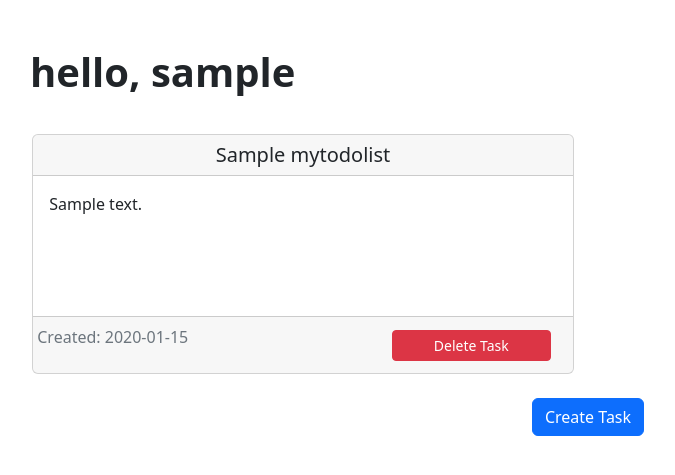
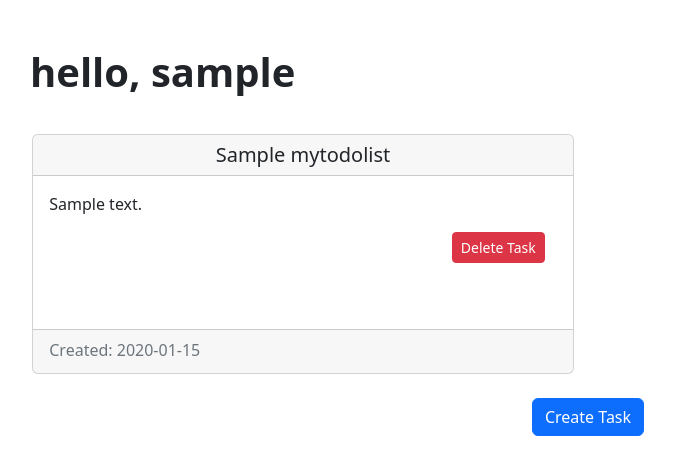
Before and after one commit to fadlanariel/assigment-pbp, a Django app: page /todolist/ in a window 1280 px wide. Shown: the part 54-529 px from the top of the page, without its empty margins (52-727 px from the left). Run offline with Django 4.2, Linux system fonts and the light colour scheme; a user stored in the database is signed in; tables that the repository leaves empty hold one stand-in row (values such as "Sample post"); some libraries are stand-ins or nearby versions.

Commit message:
Move delete button to card body

```diff
--- a/todolist/templates/todolist.html
+++ b/todolist/templates/todolist.html
@@ -47,7 +47,13 @@
   }
 
   #delete-btn {
-    width: 90%;
+    width: fit-content;
+    height: fit-content;
+    align-items: flex-end;
+  }
+
+  #date {
+    margin-bottom: 0.25vmax;
   }
 </style>
 {% endblock meta %}
@@ -68,16 +74,12 @@
                       <h5 class="card-header text-center"> ${data[i].fields.title}</h5>
                         <div class="card-body">
                           <p class="card-text">${data[i].fields.description}</p>
+                          <div class="container">
+                            <a id="delete-btn" class="btn btn-danger btn-sm float-end" type="button" href='delete/${data[i].pk}'>Delete Task</a>
+                          </div>
                         </div>
-                        <div class="card-footer container">
-                          <div id="footer-row" class="row justify-content-sm-between">
-                            <div class="col-4 align-self-center">
-                              <p class="text-muted">Created: ${data[i].fields.date}</p>
-                            </div>
-                            <div class="col-4 align-self-center push">
-                              <a id="delete-btn" class="btn btn-danger justify-content-end btn-sm" type="button" href='delete/${data[i].pk}'>Delete Task</a>
-                            </div>
-                          </div>
+                        <div class="card-footer">
+                          <p id="date" class="text-muted">Created: ${data[i].fields.date}</p>
                         </div>
                      </div>`;
         $('#cardTable').append(row);
```
